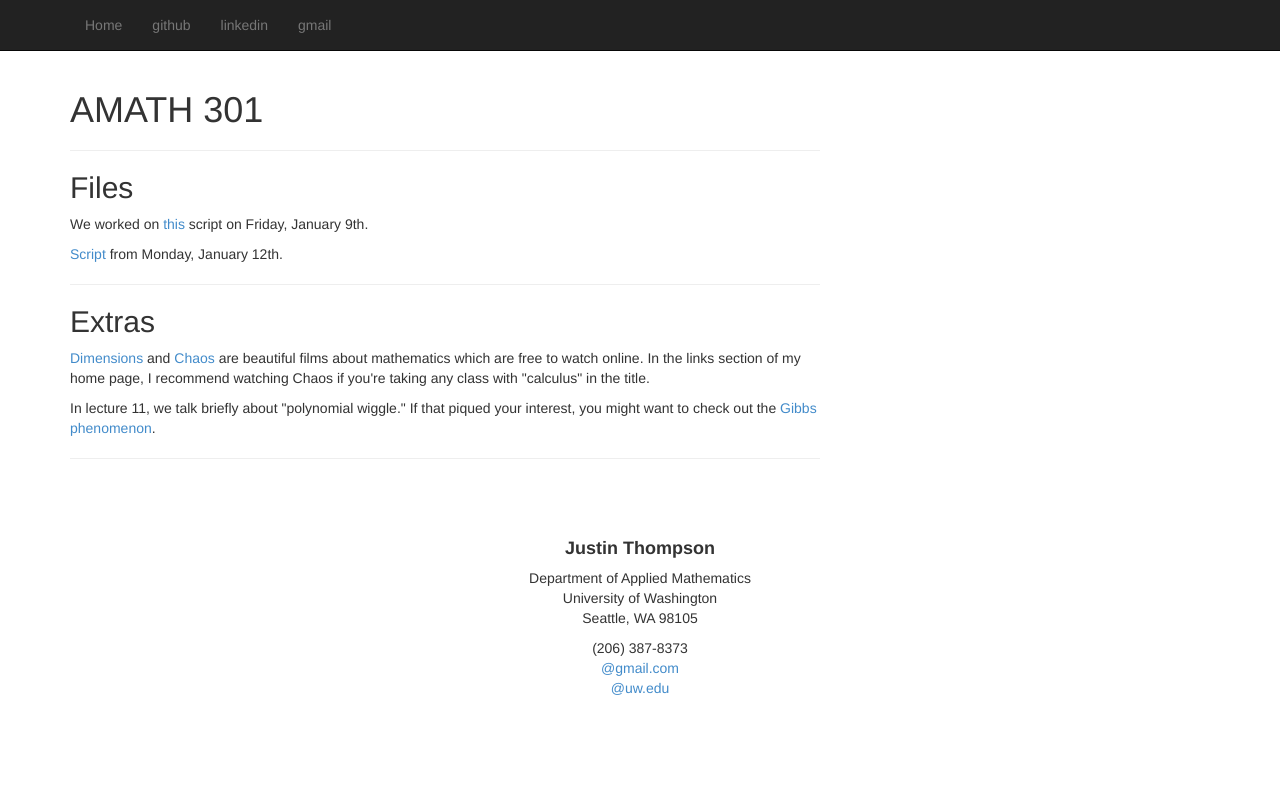
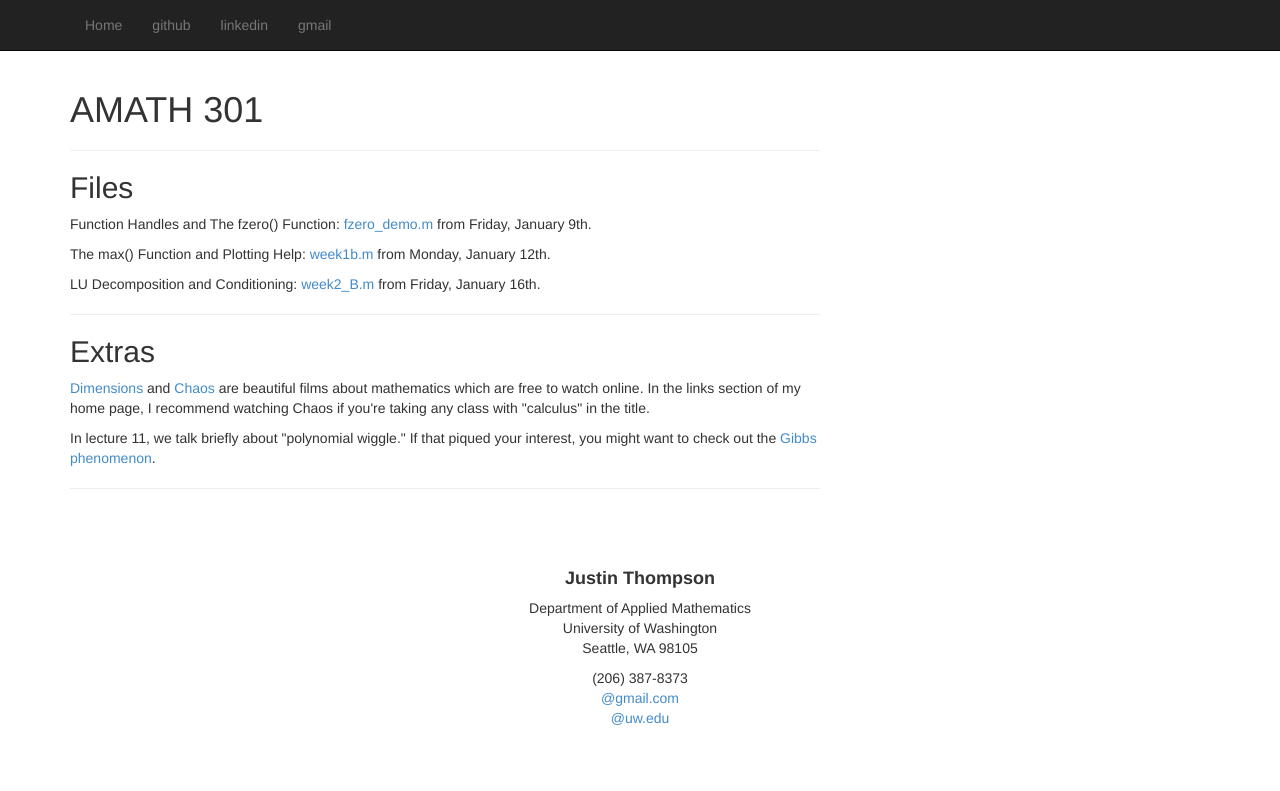
Before and after one commit to justinthompson593/justinthompson593.github.io, a plain HTML site: page AMATH301.html in a window 1280 px wide. Drawn offline with Linux system fonts and the light colour scheme.

Commit message:
adding script from today's section

```diff
--- a/AMATH301.html
+++ b/AMATH301.html
@@ -80,8 +80,9 @@
 
 				<!-- Files -->
 				<h2>Files</h2>
-				<p>We worked on <a href="amath301/fzero_demo.m">this</a> script on Friday, January 9th.</p>
-				<p><a href="amath301/week1b.m">Script</a> from Monday, January 12th.</p>
+				<p>Function Handles and The fzero() Function: <a href="amath301/fzero_demo.m">fzero_demo.m</a> from Friday, January 9th.</p>
+				<p>The max() Function and Plotting Help: <a href="amath301/week1b.m">week1b.m</a> from Monday, January 12th.</p>
+				<p>LU Decomposition and Conditioning: <a href="amath301/week2_B.m">week2_B.m</a> from Friday, January 16th.</p>
 
 				<hr>
 
```
Also changed, not shown: 1 other file.
